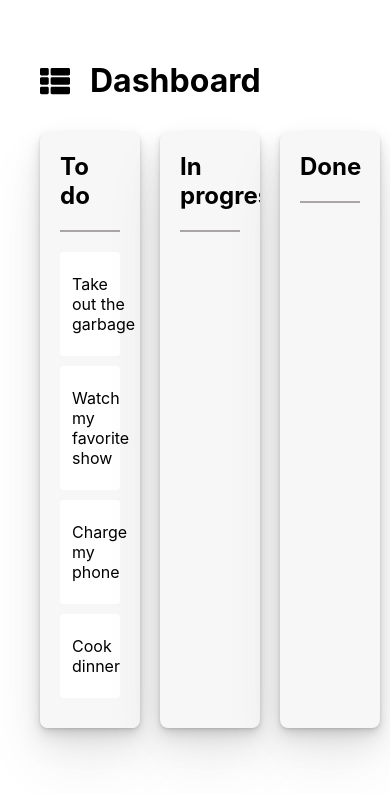
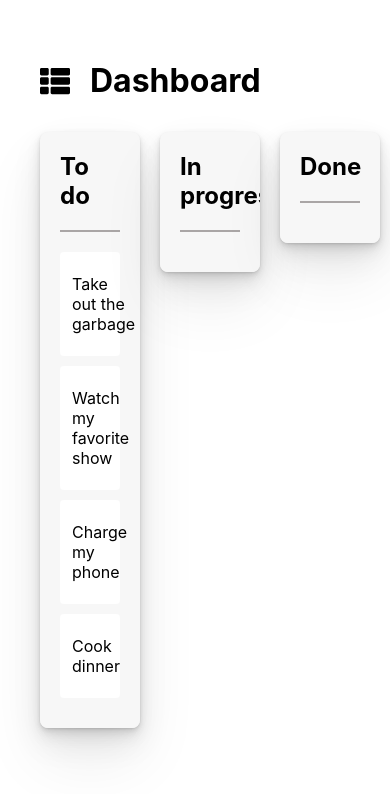
Before and after one commit to bercivarga/trello-clone, a React (Create React App) app: page / in a window 390 px wide. Shown: the top 794 px of the page. Built offline with nearby package versions, Linux system fonts and the light colour scheme.

Commit message:
Make column sizes responsive

```diff
--- a/src/components/CardColumn/CardColumn.module.css
+++ b/src/components/CardColumn/CardColumn.module.css
@@ -1,5 +1,4 @@
 .CardColumn {
-	flex-grow: 1;
 	min-height: 100px;
 	width: 300px;
 	min-width: 100px;
--- a/src/components/Dashboard/Dashboard.module.css
+++ b/src/components/Dashboard/Dashboard.module.css
@@ -12,4 +12,5 @@
 	display: flex;
 	flex-direction: row;
 	flex-wrap: nowrap;
+	align-items: baseline;
 }
```
